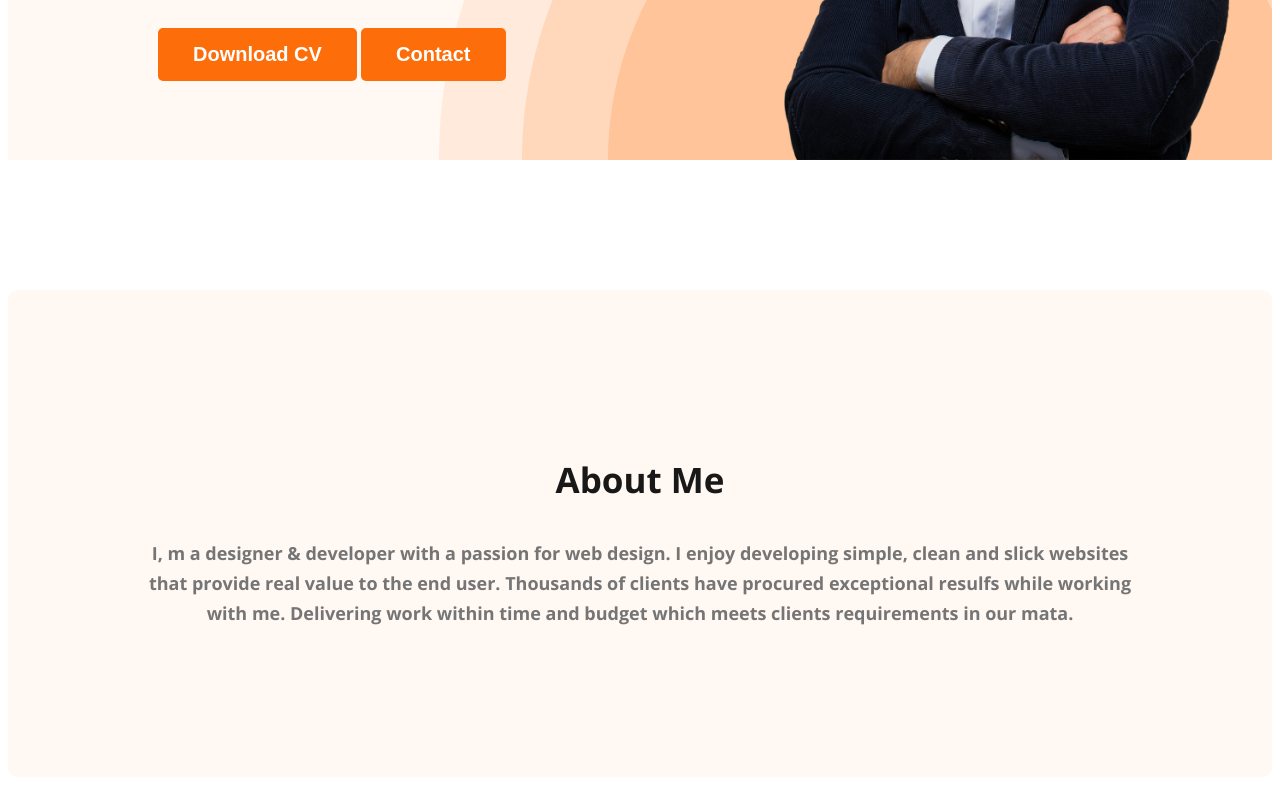
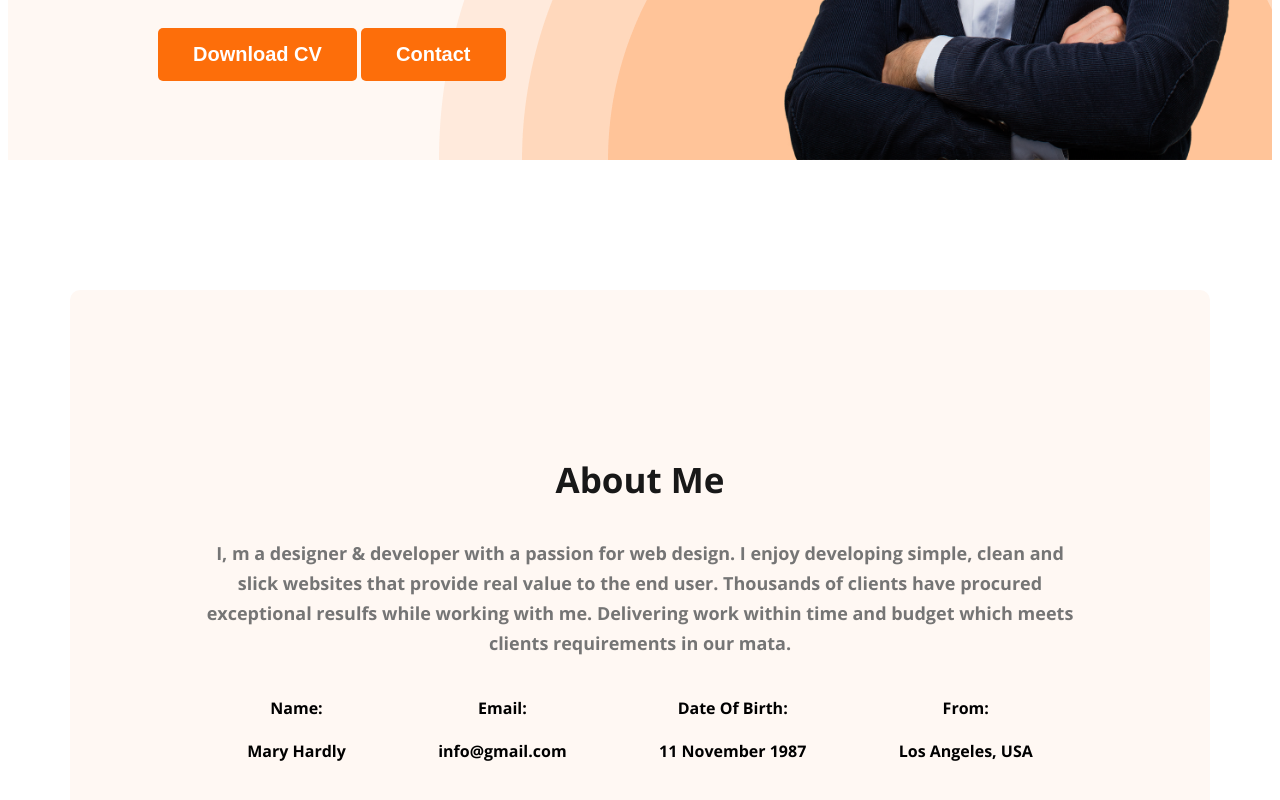
Before and after one commit to EmonTheCodeWizard/firstportfolio, a plain HTML site: page index.html in a window 1280 px wide. Shown: the part 542-1342 px from the top of the page. Drawn offline with nearby package versions, Linux system fonts and the light colour scheme.

Commit message:
added about section

```diff
--- a/index.html
+++ b/index.html
@@ -34,6 +34,25 @@
         <section class="about">
             <h3 class="section-title">About Me</h3>
             <p class="section-description">I, m a designer & developer with a passion for web design. I enjoy developing simple, clean and slick websites that provide real value to the end user. Thousands of clients have procured exceptional resulfs while working with me. Delivering work within time and budget which meets clients requirements in our mata.</p>
+            <div class="about-info-container">
+            <!-- .about-info*4>h4.info-title+p.info-description -->
+            <div class="about-info">
+                <h4 class="info-title">Name:</h4>
+                <p class="info-description">Mary Hardly</p>
+            </div>
+            <div class="about-info">
+                <h4 class="info-title">Email:</h4>
+                <p class="info-description">info@gmail.com</p>
+            </div>
+            <div class="about-info">
+                <h4 class="info-title">Date Of Birth:</h4>
+                <p class="info-description">11 November 1987</p>
+            </div>
+            <div class="about-info">
+                <h4 class="info-title">From:</h4>
+                <p class="info-description">Los Angeles, USA</p>
+            </div>
+            </div>
         </section>
     </main>
     <footer>
--- a/styles/style.css
+++ b/styles/style.css
@@ -105,6 +105,11 @@ nav a{
 
 /* main section styles */
 
+main{
+    max-width: 1140px;
+    margin: 0px auto;
+}
+
 /* about section styles */
 .about{
     padding: 131px;
@@ -113,3 +118,10 @@ nav a{
     text-align: center;
     margin: 130px 0px;
 }
+.about-info-container{
+        display: flex;
+        justify-content: space-around;
+}
+.about-info{
+    text-align: center;
+}
```
